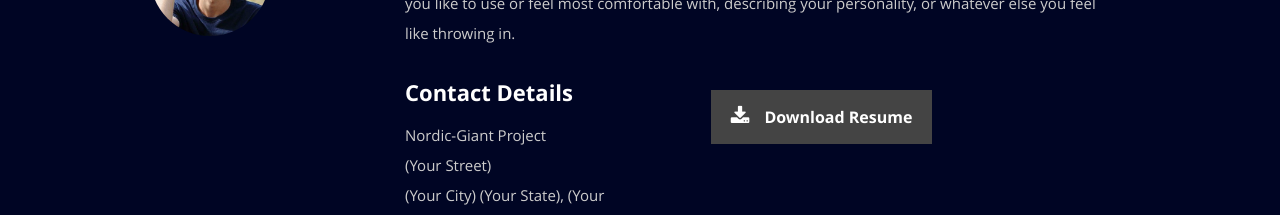
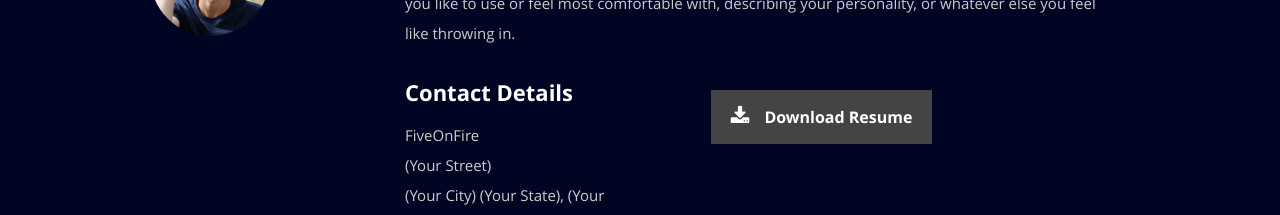
Before and after one commit to HMD191/VietNam-DataThon-2023, a React (Create React App) app: page / in a window 1280 px wide. Shown: the part 980-1195 px from the top of the page. Built offline with nearby package versions, Linux system fonts and the light colour scheme.

Commit message:
edit name and description at home page

```diff
--- a/public/resumeData.json
+++ b/public/resumeData.json
@@ -1,7 +1,7 @@
 {
   "main": {
-    "name":"Nordic-Giant Project",
-    "description":"I am a web development engineer and I use react and vue.js to develop pages. This project is a resume template that can be used as the project home page or resume page",
+    "name":"FiveOnFire",
+    "description":"We are a powerful team from HCMUS with 5 members",
     "image":"profilepic.jpg",
     "bio":"Use this bio section as your way of describing yourself and saying what you do, what technologies you like to use or feel most comfortable with, describing your personality, or whatever else you feel like throwing in.",
     "contactmessage":"Here is where you should write your message to readers to have them get in contact with you.",
--- a/src/Components/Header.js
+++ b/src/Components/Header.js
@@ -9,6 +9,7 @@ class Header extends Component {
     const project = this.props.data.project;
     const github = this.props.data.github;
     const name = this.props.data.name;
+    // const name = "FiveOnFire";
     const description = this.props.data.description;
 
     return (
```
